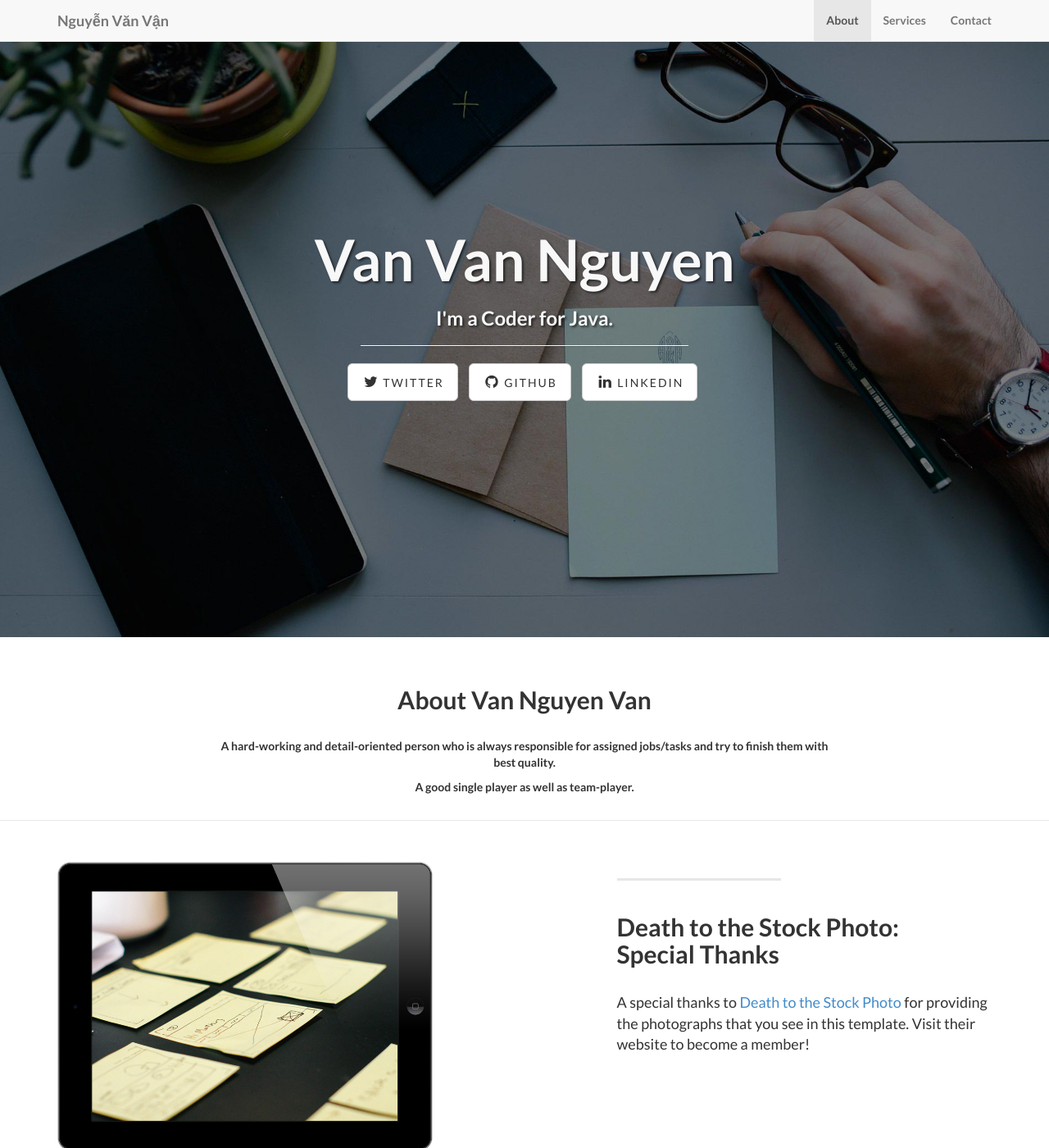
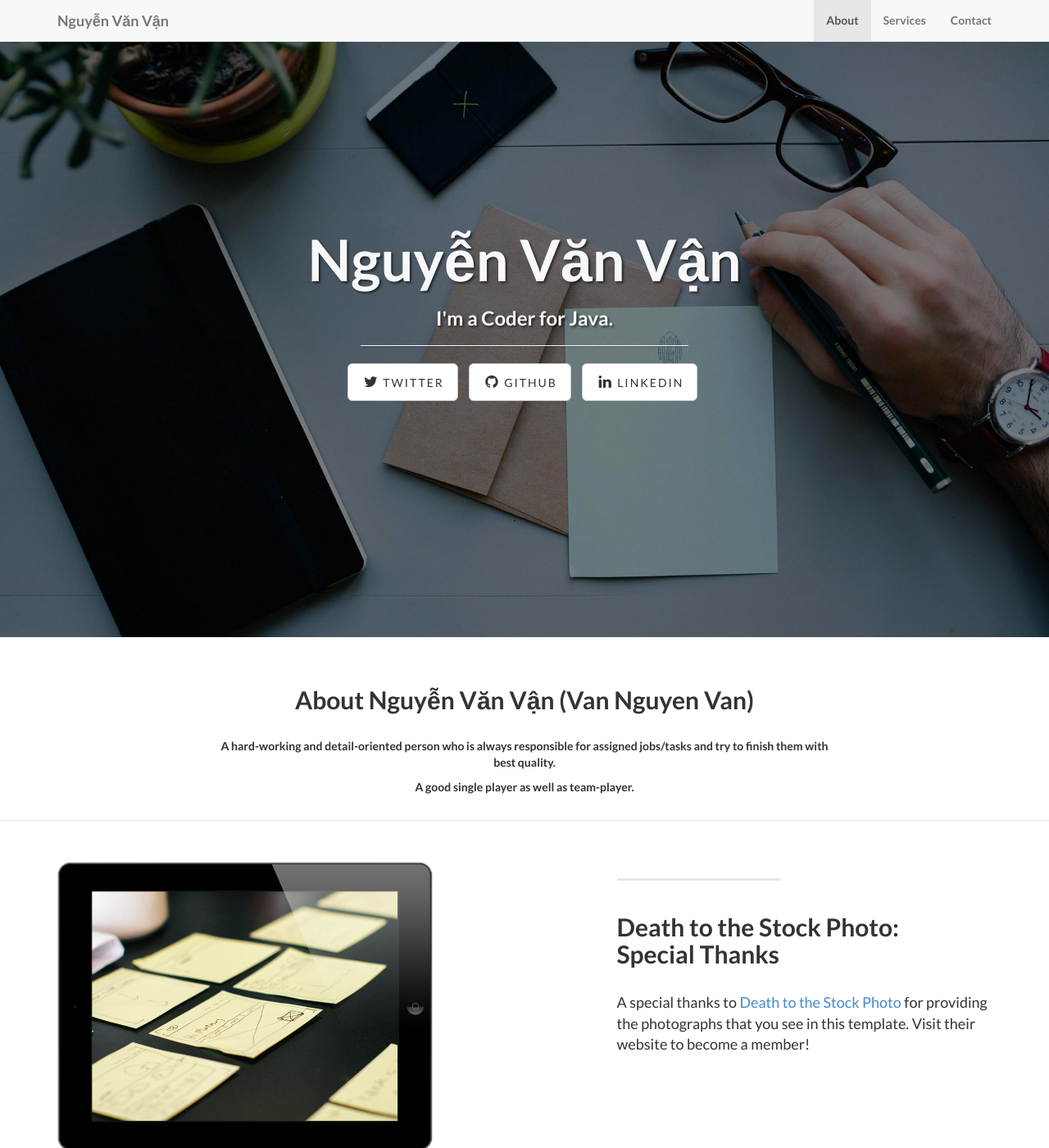
Before and after one commit to vangiacoder/landing-page, a Jekyll site: the page built from index.html, in a window 1280 px wide and 1400 px high. Shown: the whole window at 82% size. Built offline with Jekyll 4.4.1, drawn with Linux system fonts in a browser that asks for light colours; nearby versions of some CDN libraries; library files that are not in the unit come from our copies.

Commit message:
Updating 20201021

```diff
--- a/_includes/about.html
+++ b/_includes/about.html
@@ -3,7 +3,7 @@
         <div class="row">
             <div class="col-lg-8 col-lg-offset-2">
               <br/><br/>
-              <h2>About Van Nguyen Van</h2>
+              <h2>About Nguyễn Văn Vận (Van Nguyen Van)</h2>
               <br/>
                 <p>A hard-working and detail-oriented person who is always responsible for assigned jobs/tasks and try to finish them with best quality.</p>
                 <p></p>
--- a/index.html
+++ b/index.html
@@ -1,5 +1,5 @@
 ---
 layout: default
-title: Van Van Nguyen
+title: Nguyễn Văn Vận
 subTitle: I'm a Coder for Java.
 ---
```
